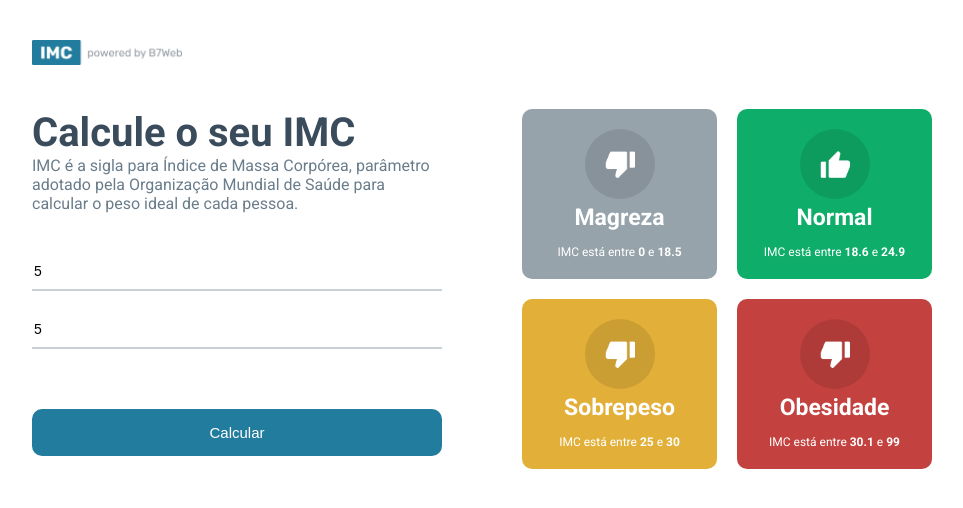
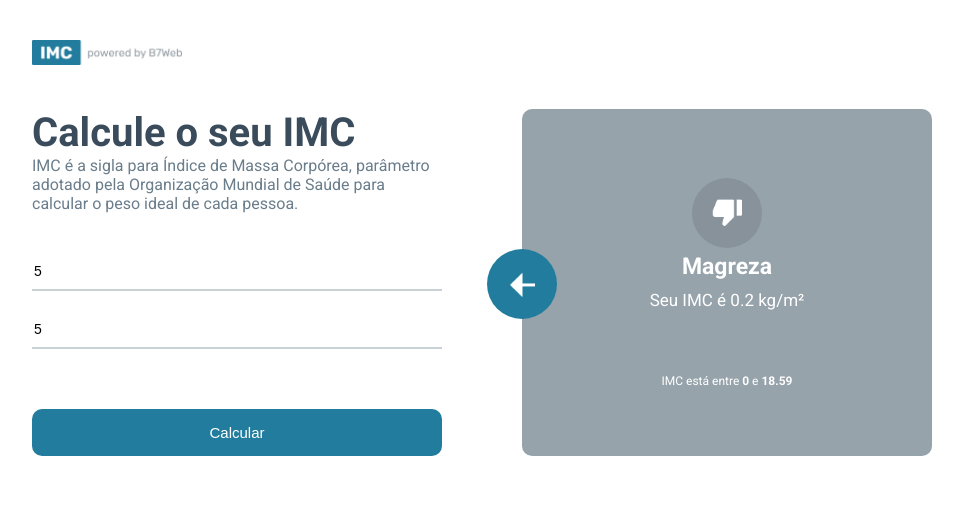
Before and after one commit to leoramos25/imc-calculator, a React (Vite) app: page / in a window 1280 px wide. Both pictures are taken after typing "5", "5" into the empty fields and a click on the button "Calcular". Shown: the top 508 px of the page, without its empty margins (158-1121 px from the left). Built offline with nearby package versions, Linux system fonts and the light colour scheme.

Commit message:
functional system

```diff
--- a/src/App.module.css
+++ b/src/App.module.css
@@ -73,3 +73,27 @@ body {
     grid-template-columns: repeat(2, 1fr);
     gap: 20px;
 }
+
+.container .rightSide .rightBig {
+    flex: 1;
+    display: flex;
+}
+
+.container .rightSide .rightArrow {
+    position: absolute;
+    background-color: #227C9D;
+    width: 70px;
+    height: 70px;
+    border-radius: 50%;
+    display: flex;
+    justify-content: center;
+    align-items: center;
+    cursor: pointer;
+    margin-left: -35px;
+    margin-top: 140px;
+    transition: all ease 0.2s;
+}
+
+.container .rightSide .rightArrow:hover {
+    opacity: 0.9;
+}
--- a/src/App.tsx
+++ b/src/App.tsx
@@ -1,19 +1,27 @@
 import { useState } from 'react';
 import styles from './App.module.css';
 import poweredImage from './assets/powered.png';
+import leftArrow from './assets/leftarrow.png';
 import { GridItem } from './components/GridItem';
-import { levels } from './helpers/imc';
+import { calculate, Level, levels } from './helpers/imc';
 
 export function App() {
   const [heightField, setHeightField] = useState<number>(0);
   const [weightField, setWeightField] = useState<number>(0);
+  const [toShow, setToShow] = useState<Level | null>(null);
 
   function handleCalculateButton() {
     if (heightField && weightField) {
-
+      setToShow(calculate(heightField, weightField));
     } else {
       alert('Campos não preenchidos');
     }
+  }
+
+  function handleBackButton() {
+    setToShow(null);
+    setHeightField(0);
+    setWeightField(0);
   }
 
   return (
@@ -46,11 +54,21 @@ export function App() {
           <button onClick={handleCalculateButton}>Calcular</button>
         </div>
         <div className={styles.rightSide}>
-          <div className={styles.grid}>
-            {levels.map((item, index) => (
-              <GridItem key={index} item={item} />
-            ))}
-          </div>
+          {!toShow &&
+            <div className={styles.grid}>
+              {levels.map((item, index) => (
+                <GridItem key={index} item={item} />
+              ))}
+            </div>
+          }
+          {toShow &&
+            <div className={styles.rightBig}>
+              <div className={styles.rightArrow} onClick={handleBackButton}>
+                <img src={leftArrow} alt="left arrow" width={25} />
+              </div>
+              <GridItem item={toShow} />
+            </div>
+          }
         </div>
       </div>
     </div>
--- a/src/components/GridItem/GridItem.module.css
+++ b/src/components/GridItem/GridItem.module.css
@@ -29,3 +29,8 @@
    font-size: 12px;
    margin-top: 14px;
 }
+
+.yourImc {
+    font-size: 17px;
+    margin: 10px 0 50px 0;
+}
--- a/src/components/GridItem/GridItem.tsx
+++ b/src/components/GridItem/GridItem.tsx
@@ -14,6 +14,10 @@ export function GridItem({ item }: GridItemProps) {
                 <img src={item.icon === 'up' ? upImage : downImage} alt="up or down" width="30" />
             </div>
             <div className={styles.gridTitle}>{item.title}</div>
+
+            {item.yourImc &&
+                <div className={styles.yourImc}>Seu IMC é {item.yourImc} kg/m²</div>
+            }
             <div className={styles.gridInfo}>
                 <>
                     IMC está entre <strong>{item.imc[0]}</strong> e <strong>{item.imc[1]}</strong>
--- a/src/helpers/imc.ts
+++ b/src/helpers/imc.ts
@@ -11,19 +11,19 @@ export const levels: Level[] = [
         title: 'Magreza',
         color: '#96A3AB',
         icon: 'down',
-        imc: [0, 18.5]
+        imc: [0, 18.59]
     },
     {
         title: 'Normal',
         color: '#0EAD69',
         icon: 'up',
-        imc: [18.6, 24.9]
+        imc: [18.6, 24.99]
     },
     {
         title: 'Sobrepeso',
         color: '#E2B039',
         icon: 'down',
-        imc: [25, 30]
+        imc: [25, 30.99]
     },
     {
         title: 'Obesidade',
@@ -34,11 +34,12 @@ export const levels: Level[] = [
 ];
 
 export function calculate(height: number, weight: number) {
-    const imc = weight / Math.pow(height, height);
+    const imc = weight / (height * height);
     for (let i in levels) {
         if (imc >= levels[i].imc[0] && imc <= levels[i].imc[1]) {
-            levels[i].yourImc = imc;
-            return levels[i]
+            let levelCopy: Level = {...levels[i]};
+            levelCopy.yourImc = parseFloat(imc.toFixed(2));
+            return levelCopy;
         }
     }
     return null;
```
